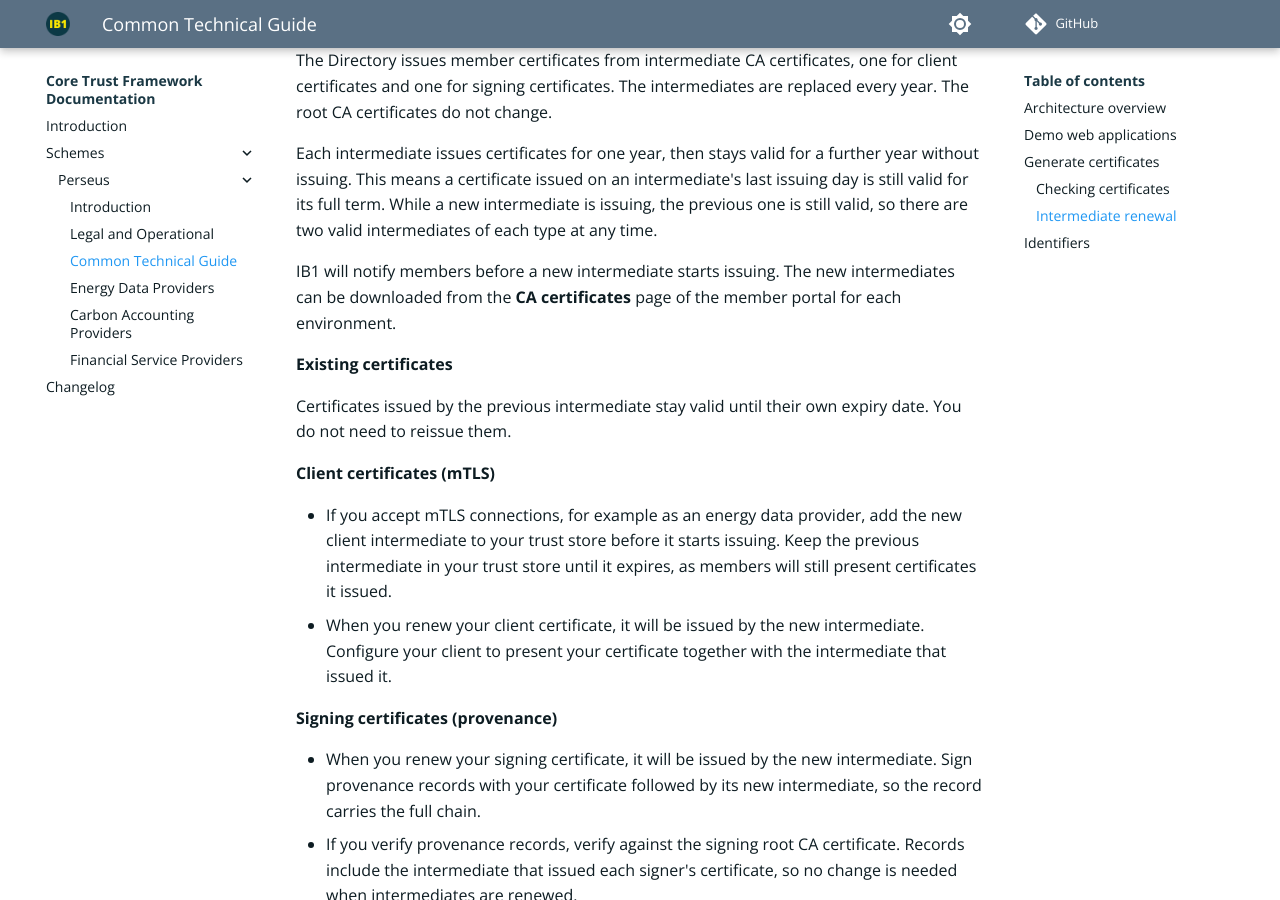
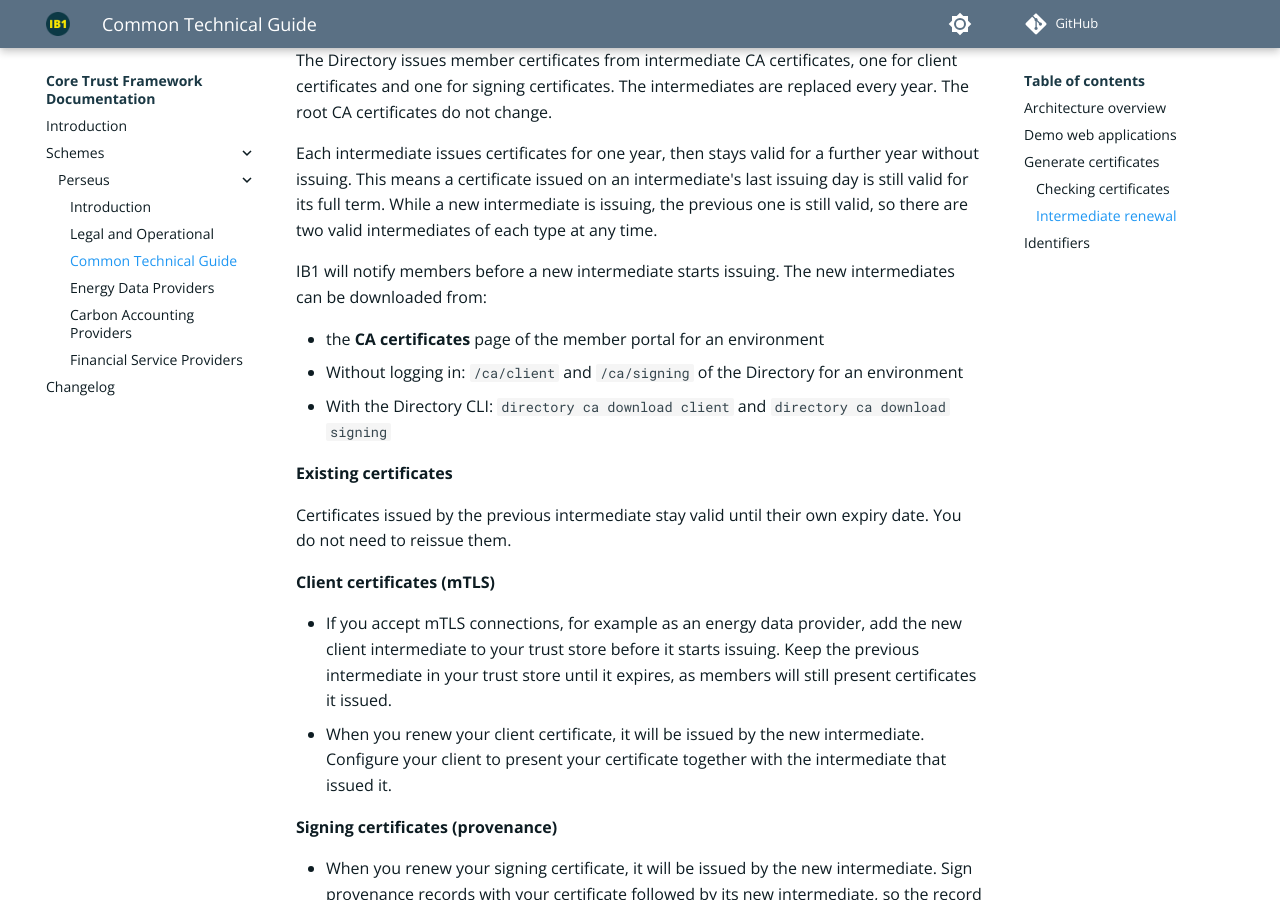
Before and after one commit to icebreakerone/ctf-technical-docs, an MkDocs documentation site: the page built from docs/scheme/perseus/common-technical-guide.md, in a window 1280 px wide and 900 px high, scrolled down 3530 px. Built offline with MkDocs 1.6.1 and Material for MkDocs 9.7.7, drawn with Linux system fonts in a browser that asks for light colours; plug-ins that fetch from the network failed and are left out; comment, search, counter and statistics services are not loaded; the version menu is left out.

Commit message:
Add details of alternative download methods

```diff
--- a/docs/scheme/perseus/common-technical-guide.md
+++ b/docs/scheme/perseus/common-technical-guide.md
@@ -5,6 +5,7 @@
 ![Perseus Architecture](../../img/perseus-technical-architecture-v2025-09-16.png)
 
 ## Demo web applications
+
 Icebreaker One has published demonstration energy data provider (EDP) and carbon accounting provider (CAP) implementations in Python. Our intention is for the code and README there to be self-describing. Please use the GitHub Issues feature on the repository if you have any questions or encounter problems.
 
 [https://github.com/icebreakerone/perseus-demo-energy](https://github.com/icebreakerone/perseus-demo-energy)
@@ -48,7 +49,11 @@ The Directory issues member certificates from intermediate CA certificates, one
 
 Each intermediate issues certificates for one year, then stays valid for a further year without issuing. This means a certificate issued on an intermediate's last issuing day is still valid for its full term. While a new intermediate is issuing, the previous one is still valid, so there are two valid intermediates of each type at any time.
 
-IB1 will notify members before a new intermediate starts issuing. The new intermediates can be downloaded from the **CA certificates** page of the member portal for each environment.
+IB1 will notify members before a new intermediate starts issuing. The new intermediates can be downloaded from:
+
+- the **CA certificates** page of the member portal for an environment
+- Without logging in: `/ca/client` and `/ca/signing` of the Directory for an environment
+- With the Directory CLI: `directory ca download client` and `directory ca download signing`
 
 **Existing certificates**
 
@@ -56,29 +61,30 @@ Certificates issued by the previous intermediate stay valid until their own expi
 
 **Client certificates (mTLS)**
 
-* If you accept mTLS connections, for example as an energy data provider, add the new client intermediate to your trust store before it starts issuing. Keep the previous intermediate in your trust store until it expires, as members will still present certificates it issued.
-* When you renew your client certificate, it will be issued by the new intermediate. Configure your client to present your certificate together with the intermediate that issued it.
+- If you accept mTLS connections, for example as an energy data provider, add the new client intermediate to your trust store before it starts issuing. Keep the previous intermediate in your trust store until it expires, as members will still present certificates it issued.
+- When you renew your client certificate, it will be issued by the new intermediate. Configure your client to present your certificate together with the intermediate that issued it.
 
 **Signing certificates (provenance)**
 
-* When you renew your signing certificate, it will be issued by the new intermediate. Sign provenance records with your certificate followed by its new intermediate, so the record carries the full chain.
-* If you verify provenance records, verify against the signing root CA certificate. Records include the intermediate that issued each signer's certificate, so no change is needed when intermediates are renewed.
+- When you renew your signing certificate, it will be issued by the new intermediate. Sign provenance records with your certificate followed by its new intermediate, so the record carries the full chain.
+- If you verify provenance records, verify against the signing root CA certificate. Records include the intermediate that issued each signer's certificate, so no change is needed when intermediates are renewed.
 
 **After the previous intermediate expires**
 
 Every certificate the previous intermediate issued will have expired by then, so you can remove it from your trust stores.
 
 ## Identifiers
+
 The Trust Framework uses Registry URLs as identifiers to discover APIs and other Members in the Directory. These URLs will vary between environments, both the hostname in the URL and any version number in the URL path.
 
 **Sandbox**
 
-* Registry hostname: `https://registry.core.sandbox.trust.ib1.org`
-* Directory hostname: `https://directory.core.sandbox.trust.ib1.org`
+- Registry hostname: `https://registry.core.sandbox.trust.ib1.org`
+- Directory hostname: `https://directory.core.sandbox.trust.ib1.org`
 
 **Production**
 
-* Registry hostname: `https://registry.core.trust.ib1.org`
-* Directory hostname: `https://directory.core.trust.ib1.org`
+- Registry hostname: `https://registry.core.trust.ib1.org`
+- Directory hostname: `https://directory.core.trust.ib1.org`
 
 You should write your application with a configuration that allows the entire URL to be varied between environments.
```
Also changed, not shown: other parts of docs/scheme/perseus/common-technical-guide.md (+2 -2 lines).
